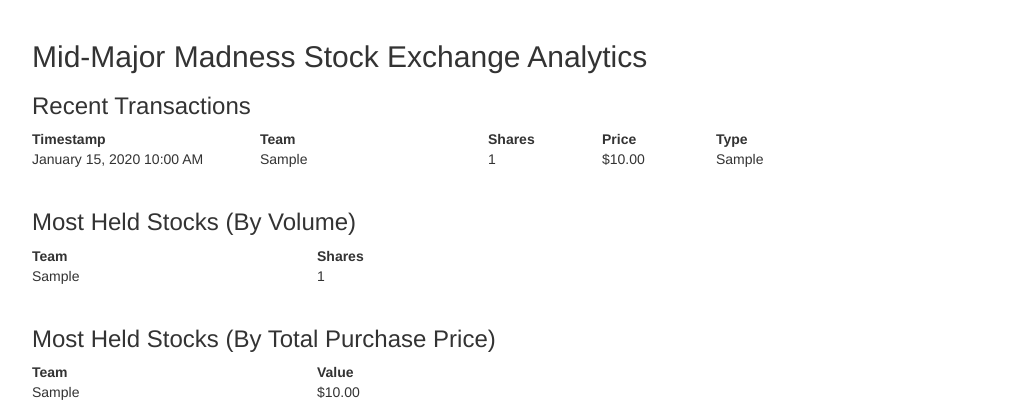
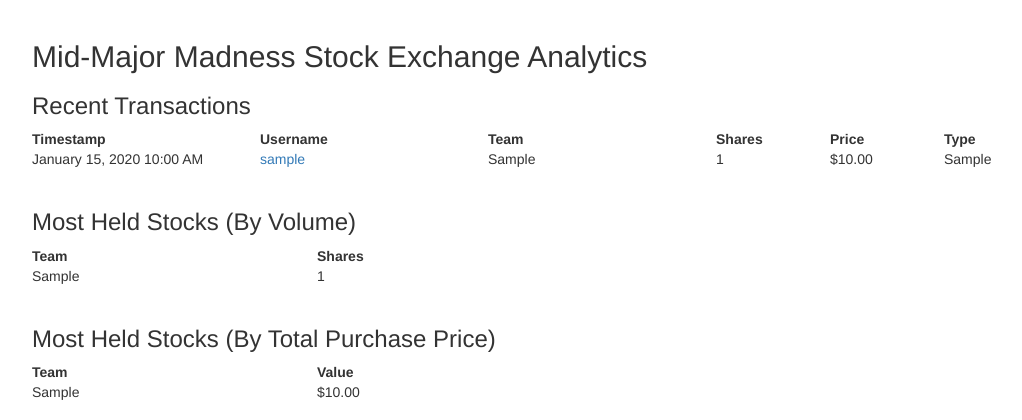
Before and after one commit to jtemplon/stock-exchange-app, a Flask app: page /analytics in a window 1280 px wide. Shown: the part 52-472 px from the top of the page, without its empty margins (38-1060 px from the left). Run offline with Flask 2, Linux system fonts and the light colour scheme; a user stored in the database is signed in; tables that the repository leaves empty hold one stand-in row (values such as "Sample post"); some libraries are stand-ins or nearby versions.

Commit message:
adding user to recent transactions

```diff
--- a/app/routes.py
+++ b/app/routes.py
@@ -155,8 +155,7 @@ def leaders():
 @login_required
 def analytics():
     # The last 10 transactions to display
-    transactions = Transaction\
-        .query\
+    transactions = db.session.query(Transaction)\
         .order_by(desc(Transaction.timestamp))\
         .limit(10)
     # The top holdings by number of stocks
--- a/app/templates/analytics.html
+++ b/app/templates/analytics.html
@@ -4,21 +4,23 @@
 <h2>Mid-Major Madness Stock Exchange Analytics</h2>
 
 <h3>Recent Transactions</h3>
-<table text-align="left", width="70%">
+<table text-align="left", width="90%">
 	<tr>
 	  <th>Timestamp</th>
+	  <th>Username</th>
 	  <th>Team</th>
 	  <th>Shares</th>
 	  <th>Price</th>
 	  <th>Type</th>
 	</tr>
-{% for transaction in latest_transactions %}
+{% for lt in latest_transactions %}
 	<tr>
-		<td width="20%">{{ moment(transaction.timestamp).format('LLL') }}</td>
-		<td width="20%">{{ transaction.team }}</td>
-		<td width="10%">{{ transaction.shares }}</td>
-		<td width="10%">{{ '${:.2f}'.format(transaction.price) }}</td>
-		<td width="10%">{{ transaction.buy_or_sell }}</td>
+		<td width="20%">{{ moment(lt.timestamp).format('LLL') }}</td>
+		<td width="20%"><a href="{{ url_for('user', username=lt.moves.username) }}">{{ lt.moves.username }}</a></td>
+		<td width="20%">{{ lt.team }}</td>
+		<td width="10%">{{ lt.shares }}</td>
+		<td width="10%">{{ '${:.2f}'.format(lt.price) }}</td>
+		<td width="10%">{{ lt.buy_or_sell }}</td>
 	</tr>
 {% endfor %}
 </table>
@@ -32,7 +34,7 @@
 {% for vols in volume_stocks %}
 	<tr>
 		<td width="25%">{{ vols.stock }}</td>
-		<td width="25%">{{ vols.total }}</td>
+		<td width="25%">{{ '{:,d}'.format(vols.total) }}</td>
 	</tr>
 {% endfor %}
 </table>
```
